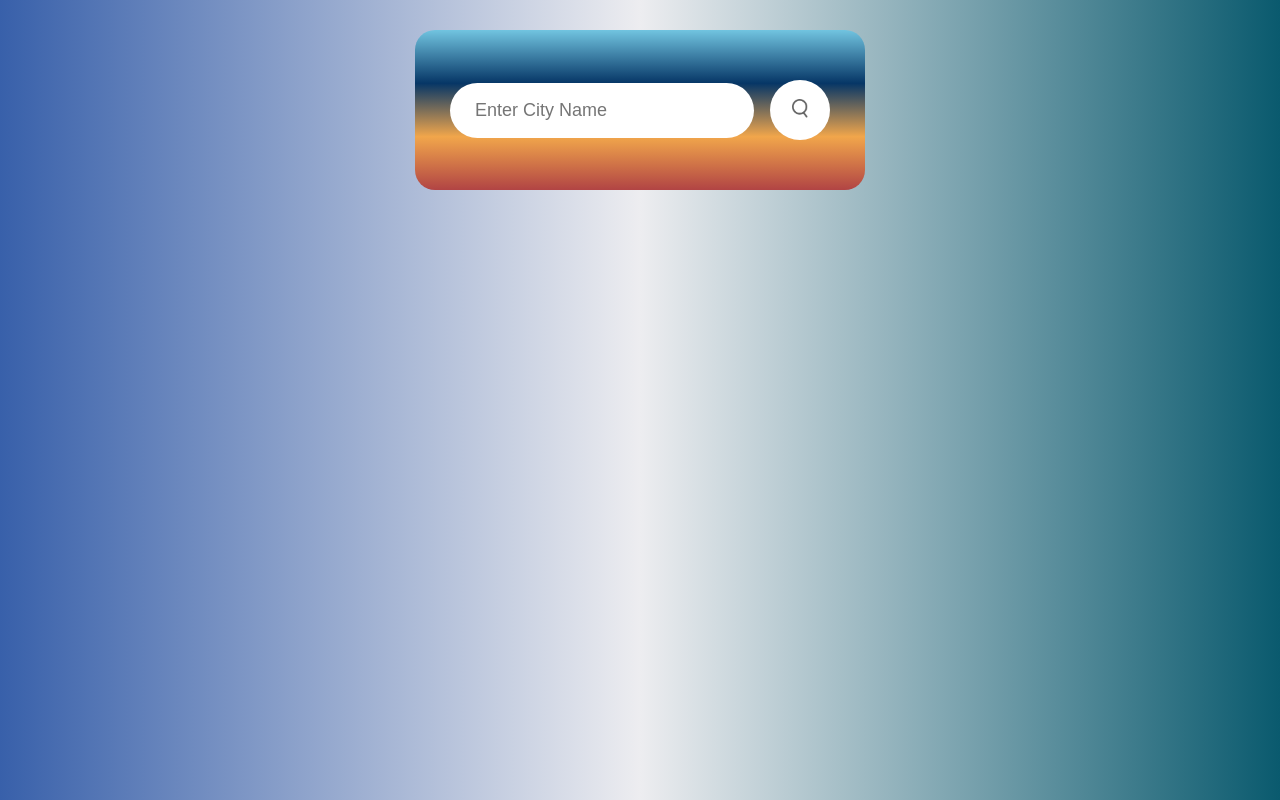
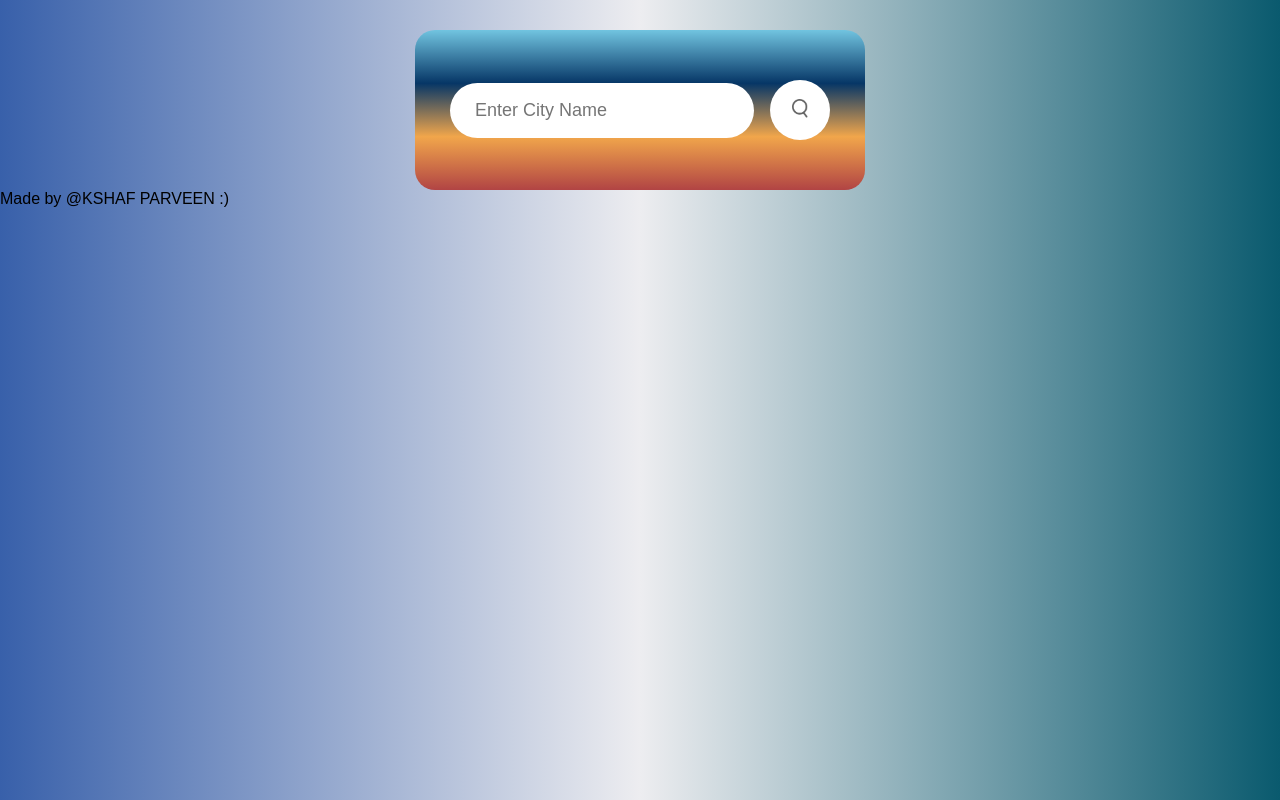
Before and after one commit to kashaf31/weather-app, a plain HTML site: page index.html in a window 1280 px wide. Drawn offline with Linux system fonts and the light colour scheme.

Commit message:
index.html

```diff
--- a/index.html
+++ b/index.html
@@ -118,6 +118,10 @@ else if(data.weather[0].main=="Mist"){
   document.body.classList.toggle('dark-mode');
 
 </script>
+<footer>
+  <p>Made by @KSHAF PARVEEN :)</p>
+</footer>
+
 
 
 
```
